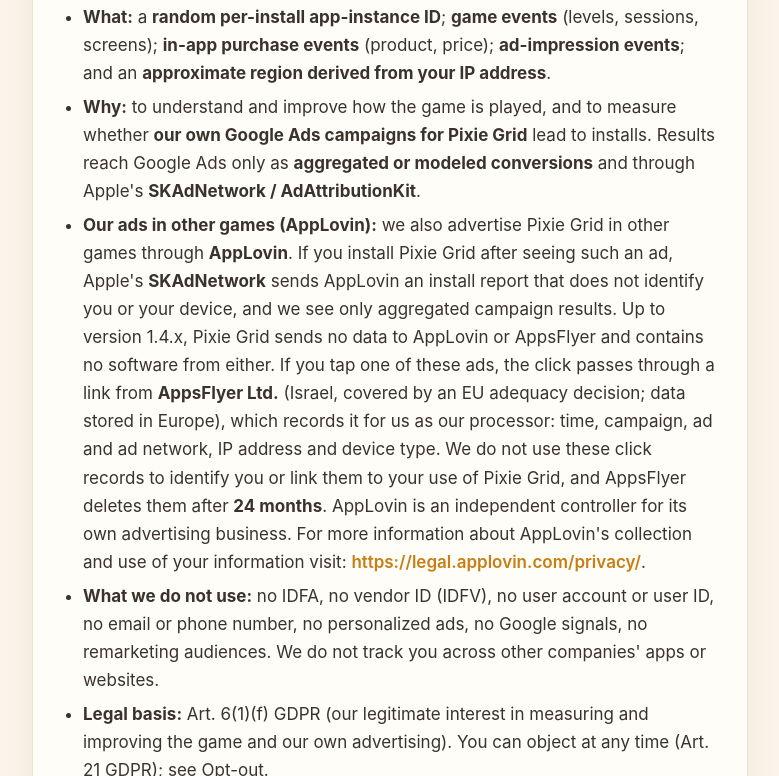
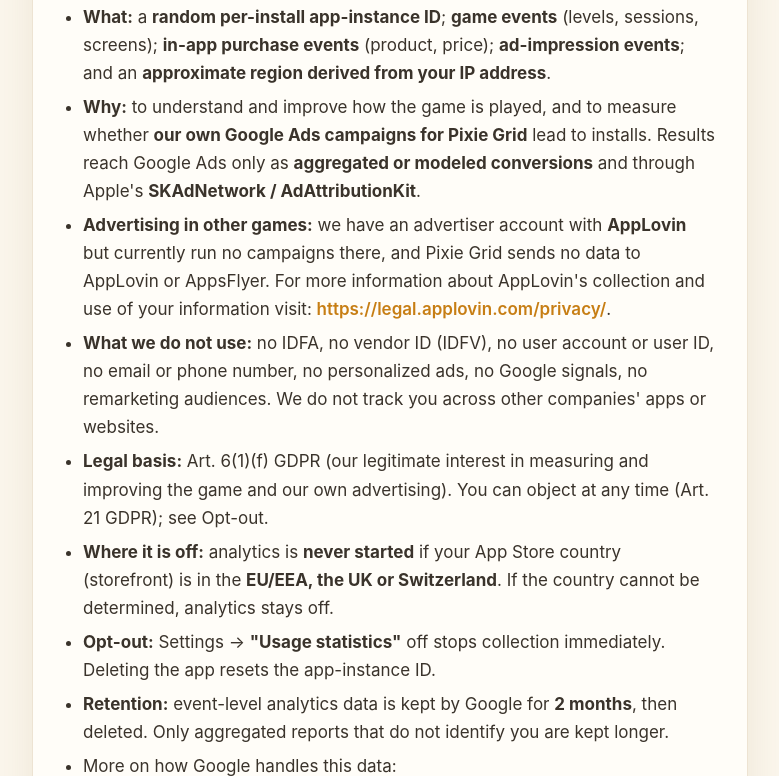
Before and after one commit to karasschmaras/pixie-grid, a plain HTML site: page privacy.html in a window 1280 px wide. Shown: the part 1966-2742 px from the top of the page, without its empty margins (250-1029 px from the left). Drawn offline with Linux system fonts and the light colour scheme.

Commit message:
privacy: no active campaigns in other games (Variante B, Legal AW-6)
Co-Authored-By: Claude Sonnet 5.5 <noreply@anthropic.com>

```diff
--- a/privacy.html
+++ b/privacy.html
@@ -37,7 +37,7 @@
   <strong>no servers of our own</strong>.</p>
 
   <p><strong>From version 1.3.2</strong> we also use <strong>Google Analytics for Firebase</strong> to understand how the game is played and to
-  measure whether our own ads for Pixie Grid (Google Ads, and AppLovin in other games) lead to installs. We do not use the IDFA for this either, and
+  measure whether our own ads for Pixie Grid (Google Ads) lead to installs. We do not use the IDFA for this either, and
   analytics is <strong>switched off entirely if your App Store country is in the EU/EEA, the UK or Switzerland</strong>. Everywhere
   else you can turn it off in Settings → "Usage statistics" (see §3).</p>
 
@@ -78,14 +78,8 @@
     <li><strong>Why:</strong> to understand and improve how the game is played, and to measure whether <strong>our own Google Ads campaigns
   for Pixie Grid</strong> lead to installs. Results reach Google Ads only as <strong>aggregated or modeled conversions</strong> and through
   Apple's <strong>SKAdNetwork / AdAttributionKit</strong>.</li>
-    <li><strong>Our ads in other games (AppLovin):</strong> we also advertise Pixie Grid in other games through <strong>AppLovin</strong>. If you install
-  Pixie Grid after seeing such an ad, Apple's <strong>SKAdNetwork</strong> sends AppLovin an install report that does not identify you or
-  your device, and we see only aggregated campaign results. Up to version 1.4.x, Pixie Grid sends no data to AppLovin or
-  AppsFlyer and contains no software from either. If you tap one of these ads, the click passes through a link from
-  <strong>AppsFlyer Ltd.</strong> (Israel, covered by an EU adequacy decision; data stored in Europe), which records it for us as our
-  processor: time, campaign, ad and ad network, IP address and device type. We do not use these click records to identify you
-  or link them to your use of Pixie Grid, and AppsFlyer deletes them after <strong>24 months</strong>. AppLovin is an independent
-  controller for its own advertising business. For more information about AppLovin's collection and use of your information
+    <li><strong>Advertising in other games:</strong> we have an advertiser account with <strong>AppLovin</strong> but currently run no campaigns there, and Pixie
+  Grid sends no data to AppLovin or AppsFlyer. For more information about AppLovin's collection and use of your information
   visit: <a href="https://legal.applovin.com/privacy/">https://legal.applovin.com/privacy/</a>.</li>
     <li><strong>What we do not use:</strong> no IDFA, no vendor ID (IDFV), no user account or user ID, no email or phone number, no
   personalized ads, no Google signals, no remarketing audiences. We do not track you across other companies' apps or
```
